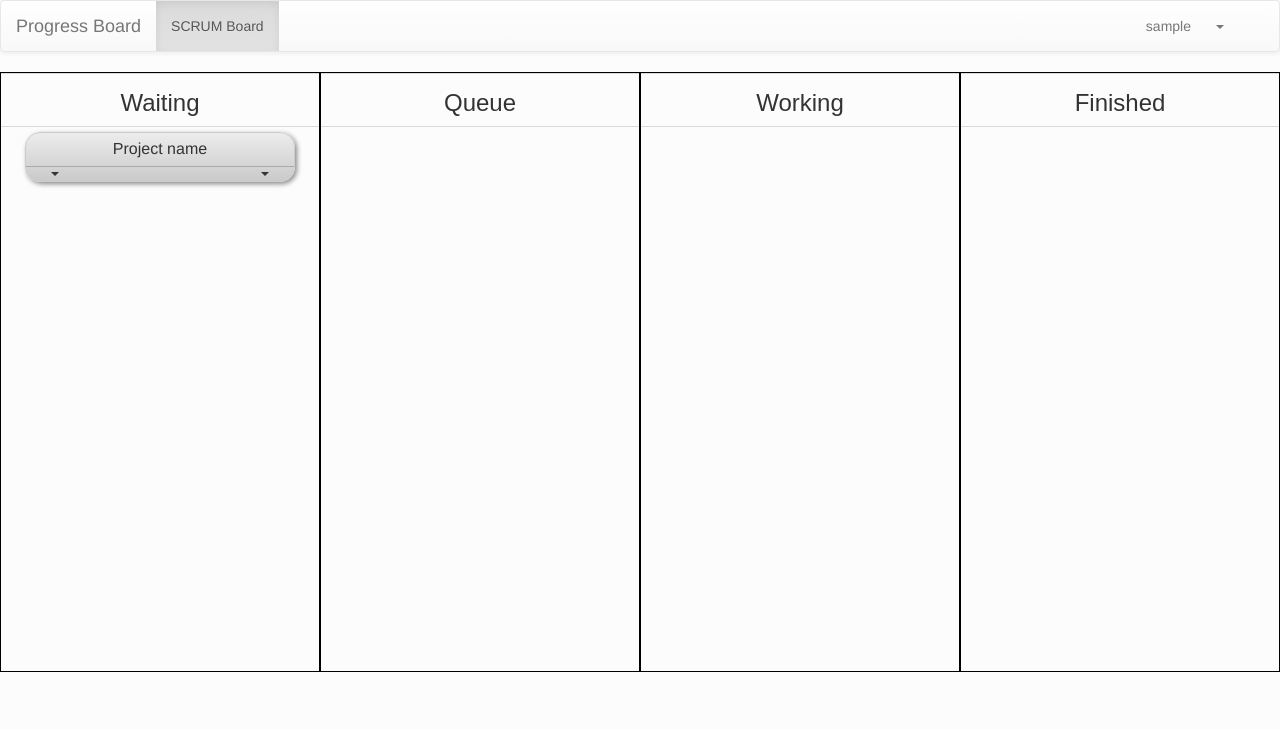
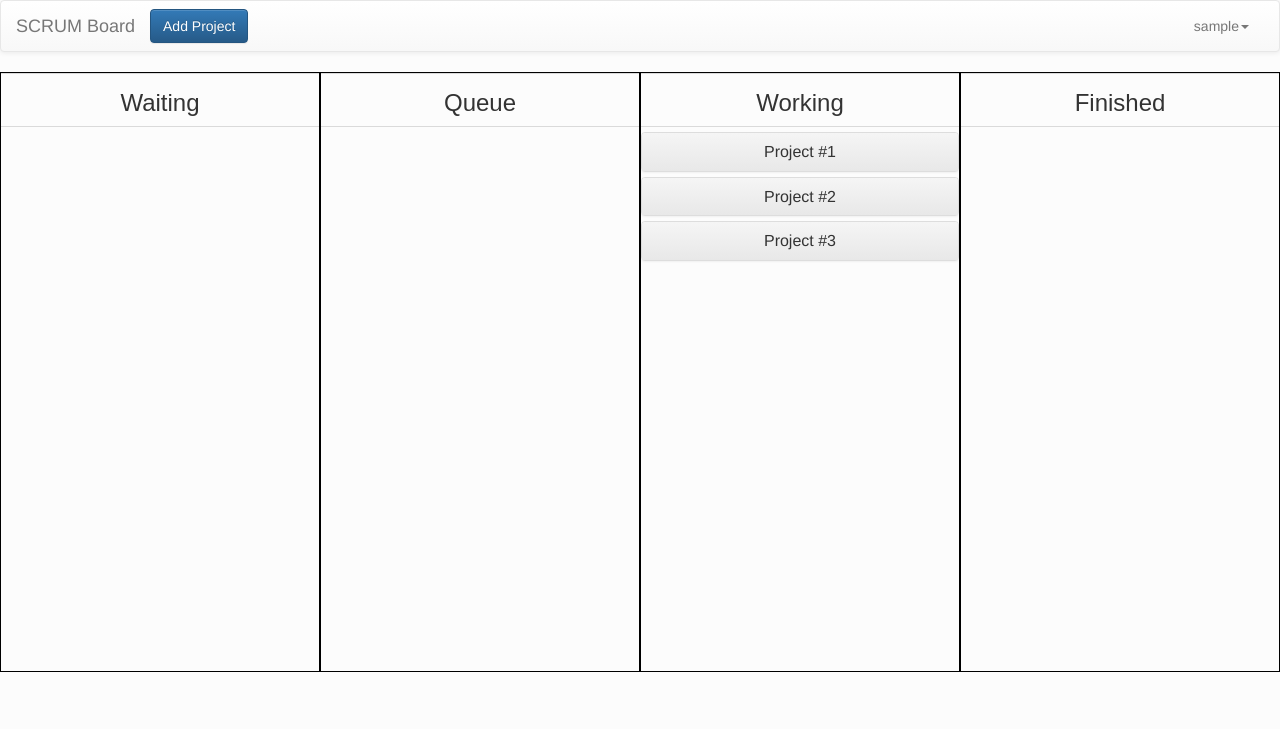
Before and after one commit to logan-waite/progress-board, a PHP site: page /views/board.php in a window 1280 px wide. Shown: the top 729 px of the page. Run offline with PHP 8.4, Linux system fonts and the light colour scheme; the visitor is signed in with stand-in values (Sample User, id 1); style sheets or scripts are compiled from the project's sources.

Commit message:
Don't know what's happening anymore.

```diff
--- a/resources/css/stylesheet.css
+++ b/resources/css/stylesheet.css
@@ -60,7 +60,7 @@ header {
 }
 
 #waiting {
-
+    height: 100%;
 }
 
 #working {
@@ -90,23 +90,18 @@ header {
     box-shadow: 5px 5px 5px #888;
 }
 
-.project div {
-    border-top: 1px solid #AAA;
-    width: 100%;
+.list-group-item {
+    text-align: left;
 }
 
-.project p {
-    margin: 5px;
+.list-group-item i {
+    padding: 0px 10px;
 }
 
-.caret {
-    margin: 5px 25px;
+.btn i {
+    padding: 0px;
 }
-
-.left {
-    float: left;
+.project-options {
+    text-align: right;
+    padding: 2px;
 }
-
-.right {
-    float: right;
-}
--- a/resources/js/main.js
+++ b/resources/js/main.js
@@ -0,0 +1,19 @@
+$('document').ready(function() {
+
+});
+
+function allowDrop(ev) {
+    ev.preventDefault();
+}
+
+function drag(ev) {
+	console.log(ev.dataTransfer.setData("text", ev.target.id));
+    ev.dataTransfer.setData("text", ev.target.id);
+}
+
+function drop(ev) {
+    ev.preventDefault();
+    var data = ev.dataTransfer.getData("text");
+    console.log(data);
+    ev.target.appendChild(document.getElementById(data));
+}
--- a/views/board.php
+++ b/views/board.php
@@ -5,24 +5,69 @@
 ?>
 
 <div id='board'>
-	<div id='waiting' class='wrapper'>
+	<div class='wrapper'>
 		<header class='sub'> Waiting </header>
-		<div class='project'>
-			<p>Project name</p>
-			<div><span class="caret left"></span> <span class="caret right"></span></div>
+		<div class="panel-group" id="waiting" role="tablist" aria-multiselectable="true" ondrop="drop(event)" ondragover="allowDrop(event)">
 		</div>
 
-	</div>
-	<div id='queue' class='wrapper'>
-		<header class='sub'> Queue </header>
 
 	</div>
-	<div id='working' class='wrapper'>
+	<div class='wrapper'>
+		<header class='sub'> Queue </header>
+		<div class="panel-group" id="queue" role="tablist" aria-multiselectable="true" ondrop="drop(event)" ondragover="allowDrop(event)">
+		</div>
+	</div>
+	<div class='wrapper'>
 		<header class='sub'> Working </header>
-
+			<div class="panel-group" id="working" role="tablist" aria-multiselectable="true" ondrop="drop(event)" ondragover="allowDrop(event)">
+			  <div class="panel panel-default" draggable="true" ondragstart="drag(event)">
+			    <div class="panel-heading" role="tab" id="headingOne" data-toggle="collapse" data-parent="#working" href="#collapseOne" aria-expanded="true" aria-controls="collapseOne">
+			      <h4 class="panel-title">
+			          Project #1
+			      </h4>
+			    </div>
+			    <div id="collapseOne" class="panel-collapse collapse" role="tabpanel" aria-labelledby="headingOne">
+			      <ul class="list-group">
+			      	<li class='list-group-item project-options'>
+			      	    <div class='btn btn-primary'>Info</div>
+			      		<div class='btn btn-primary'><i class='fa fa-plus'></i></div>
+			      		<div class='btn btn-primary'><i class='fa fa-minus'></i></div>
+			      	</li>
+			      	<li class="list-group-item list-group-item-danger"><i class='fa fa-times'></i>Task 1</li>
+			      	<li class="list-group-item list-group-item-success"><i class='fa fa-check'></i>Task 2</li>
+			      </ul>
+			    </div>
+			  </div>
+			  <div  class="panel panel-default">
+			    <div class="panel-heading" role="tab" id="headingTwo" data-toggle="collapse" data-parent="#working" href="#collapseTwo" aria-expanded="false" aria-controls="collapseTwo">
+			      <h4 class="panel-title">
+			          Project #2
+			      </h4>
+			    </div>
+			    <div id="collapseTwo" class="panel-collapse collapse" role="tabpanel" aria-labelledby="headingTwo">
+			      <div class="list-group">
+			        Anim pariatur cliche reprehenderit, enim eiusmod high life accusamus terry richardson ad squid. 3 wolf moon officia aute, non cupidatat skateboard dolor brunch. Food truck quinoa nesciunt laborum eiusmod. Brunch 3 wolf moon tempor, sunt aliqua put a bird on it squid single-origin coffee nulla assumenda shoreditch et. Nihil anim keffiyeh helvetica, craft beer labore wes anderson cred nesciunt sapiente ea proident. Ad vegan excepteur butcher vice lomo. Leggings occaecat craft beer farm-to-table, raw denim aesthetic synth nesciunt you probably haven't heard of them accusamus labore sustainable VHS.
+			      </div>
+			    </div>
+			  </div>
+			  <div id="project3" class="panel panel-default">
+			    <div class="panel-heading" role="tab" id="headingThree" data-toggle="collapse" data-parent="#working" href="#collapseThree" aria-expanded="false" aria-controls="collapseThree">
+			      <h4 class="panel-title">
+			          Project #3
+			      </h4>
+			    </div>
+			    <div id="collapseThree" class="panel-collapse collapse" role="tabpanel" aria-labelledby="headingThree">
+			      <ul class="list-group">
+			      	<li class="list-group-item">Part 1</li>
+			      	<li class="list-group-item">Part 2</li>
+			      </ul>
+			    </div>
+			  </div>
+			</div>
 	</div>
-	<div id='finished' class='wrapper'>
+	<div class='wrapper'>
 		<header class='sub'> Finished </header>
-
+		<div class="panel-group" id="finished" role="tablist" aria-multiselectable="true" ondrop="drop(event)" ondragover="allowDrop(event)">
+		</div>
 	</div>
 </div>
--- a/views/includes/header.php
+++ b/views/includes/header.php
@@ -9,14 +9,6 @@
     else
     {
         $user = $_SESSION['user'];
-    }
-
-    $page = trim(substr($title, 0));
-    $sb_active = "";
-
-    if ($page === "SCRUM Board")
-    {
-        $sb_active = "class='active'";
     }
 
 ?>
@@ -51,14 +43,12 @@
                         <span class="icon-bar"></span>
                         <span class="icon-bar"></span>
                     </button>
-                    <a class="navbar-brand" href="#">Progress Board</a>
+                    <a class="navbar-brand" href="#">SCRUM Board</a>
                 </div>
 
                 <!-- Collect the nav links, forms, and other content for toggling -->
                 <div class="collapse navbar-collapse" id="bs-example-navbar-collapse-1">
-                    <ul class="nav navbar-nav">
-                        <li id='board' <?=$sb_active?>><a href="board.php">SCRUM Board</a></li>
-                    </ul>
+                    <button type='button' class='btn btn-primary navbar-btn'>Add Project</button>
                     <ul class="nav navbar-nav navbar-right">
                         <li class="dropdown">
                             <a href="#" class="dropdown-toggle" data-toggle="dropdown" role="button" aria-haspopup="true" aria-expanded="false"><?=$user?><span class="caret"></span></a>
```
Also changed, not shown: views/test.php (added, +32 -0 lines), views/logo.png (added).
